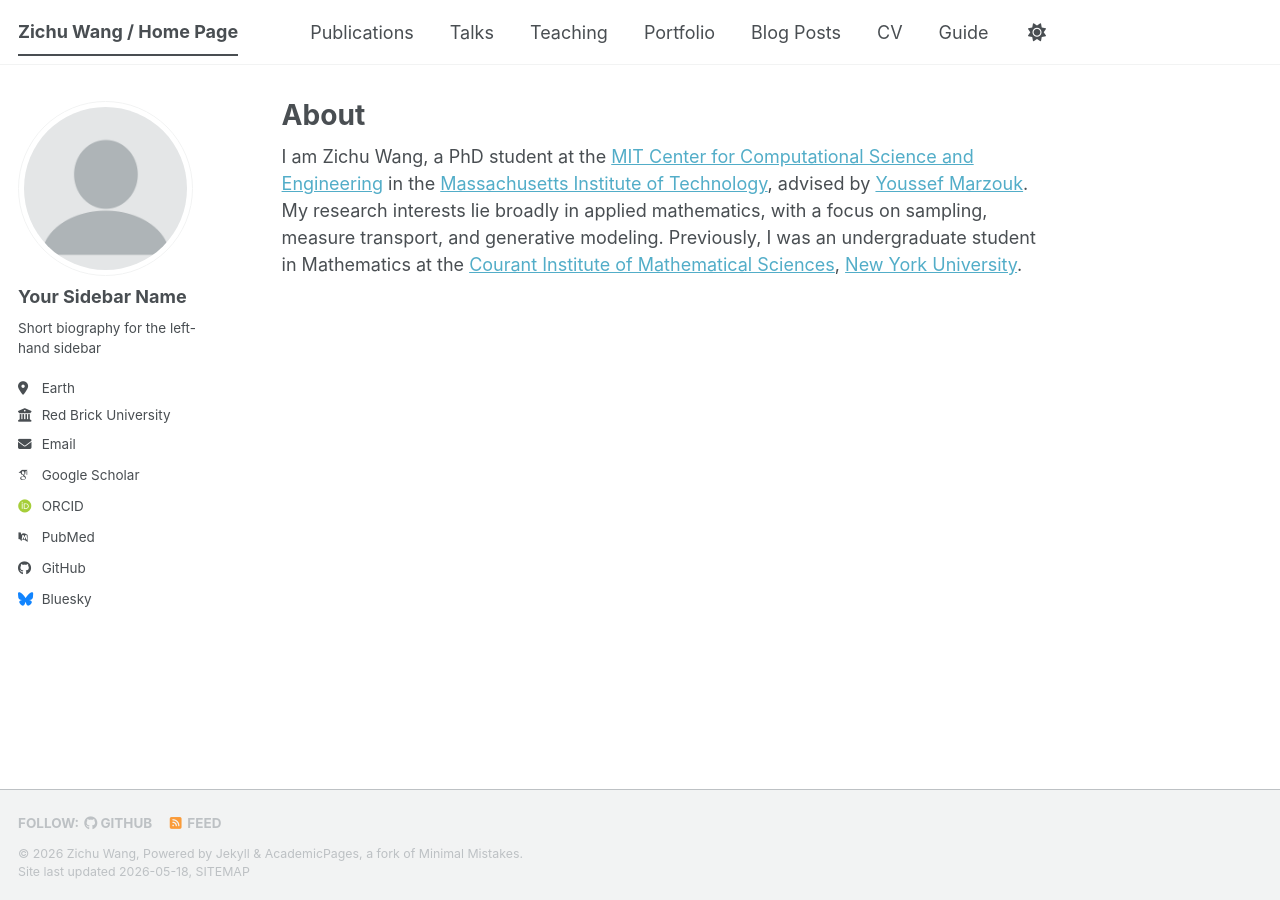
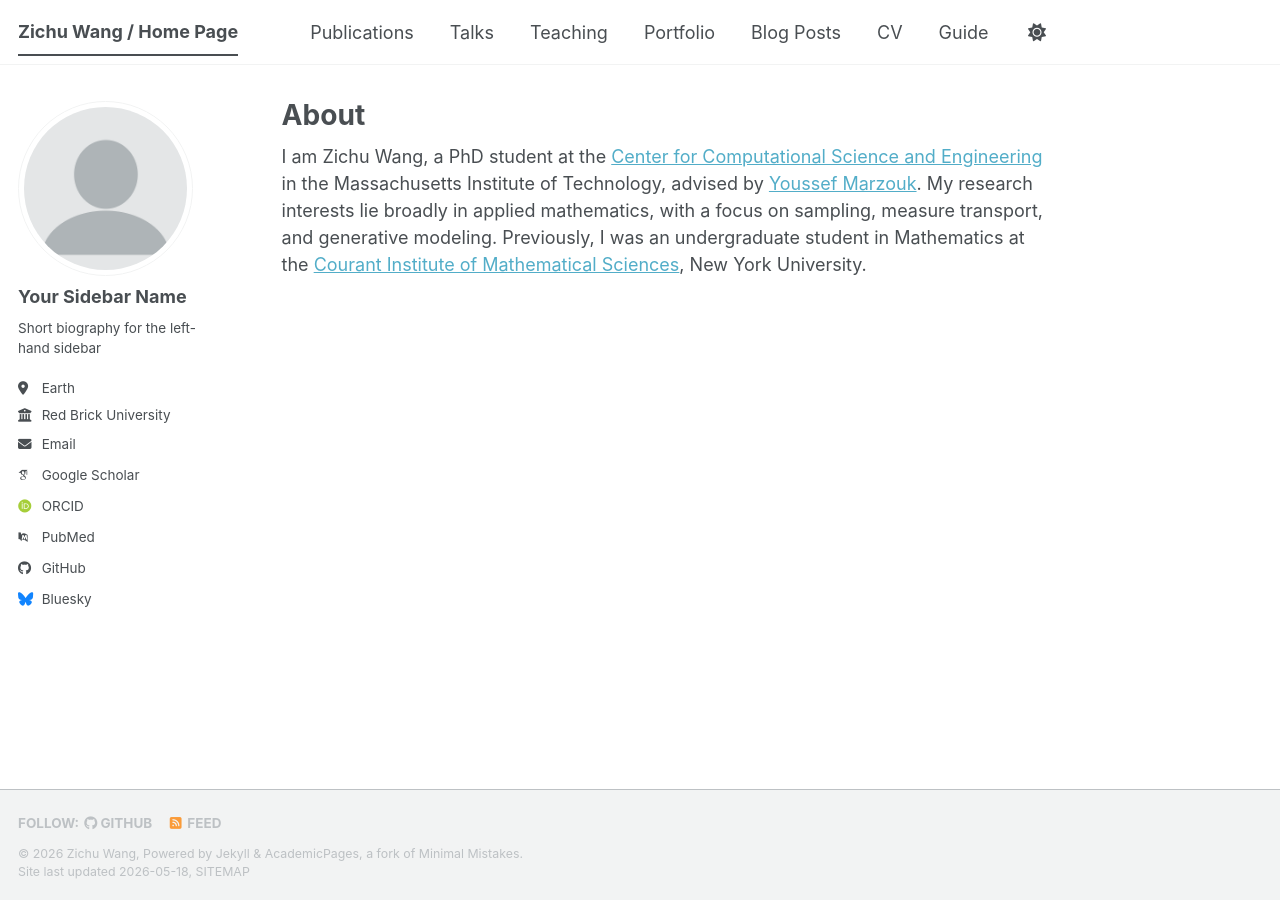
Before and after one commit to zw3409/zw3409.github.io, a Jekyll site: the page built from _pages/about.md, in a window 1280 px wide. Built offline with Jekyll 4.4.1, drawn with Linux system fonts in a browser that asks for light colours; some web fonts are replaced; a script bundle is joined from its source files by our own code; library files that are not in the unit come from our copies.

Commit message:
Update about.md

```diff
--- a/_pages/about.md
+++ b/_pages/about.md
@@ -7,4 +7,4 @@ redirect_from:
   - /about.html
 ---
 
-I am Zichu Wang, a PhD student at the [MIT Center for Computational Science and Engineering](https://cse.mit.edu/) in the [Massachusetts Institute of Technology](https://www.mit.edu/), advised by [Youssef Marzouk](https://aeroastro.mit.edu/people/youssef-m-marzouk/). My research interests lie broadly in applied mathematics, with a focus on sampling, measure transport, and generative modeling. Previously, I was an undergraduate student in Mathematics at the [Courant Institute of Mathematical Sciences](https://cims.nyu.edu/), [New York University](https://www.nyu.edu/).
+I am Zichu Wang, a PhD student at the [Center for Computational Science and Engineering](https://cse.mit.edu/) in the Massachusetts Institute of Technology, advised by [Youssef Marzouk](https://aeroastro.mit.edu/people/youssef-m-marzouk/). My research interests lie broadly in applied mathematics, with a focus on sampling, measure transport, and generative modeling. Previously, I was an undergraduate student in Mathematics at the [Courant Institute of Mathematical Sciences](https://cims.nyu.edu/), New York University.
```
